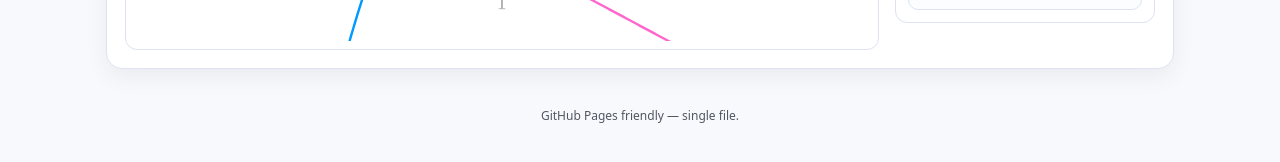
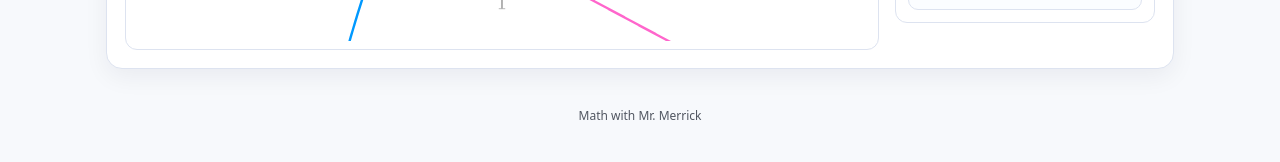
Before and after one commit to MerrickMath/MerrickMath.github.io, a Jekyll site: the page Graphblitz.html, which Jekyll copies as it is, in a window 1280 px wide. Shown: the part 537-699 px from the top of the page. Built offline with Jekyll 4.4.1, drawn with Linux system fonts in a browser that asks for light colours.

Commit message:
Update Graphblitz.html

```diff
--- a/Graphblitz.html
+++ b/Graphblitz.html
@@ -67,7 +67,7 @@
 </main>
 
 <div class="toast" id="toast">New card generated</div>
-<footer>GitHub Pages friendly — single file.</footer>
+<footer id="site-footer">Math with Mr. Merrick</footer>
 
 <script>
 (function(){
```
